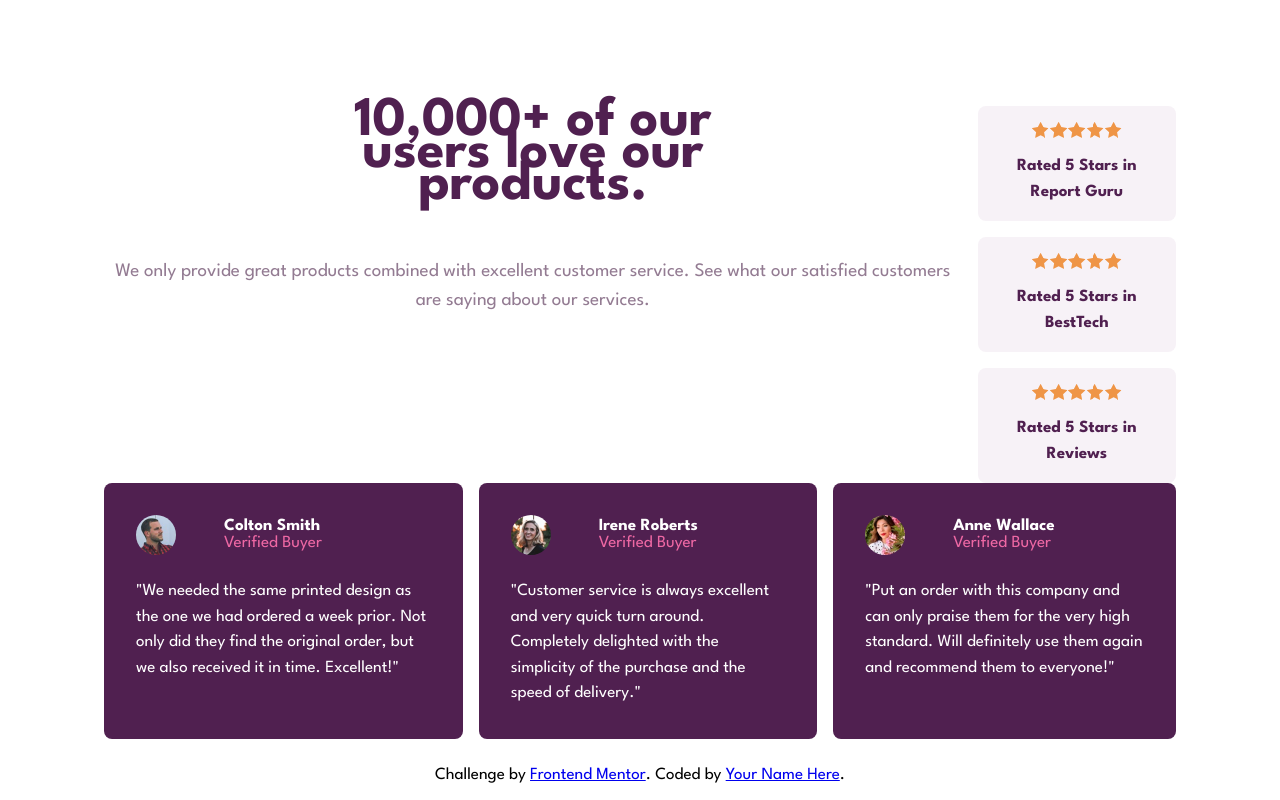
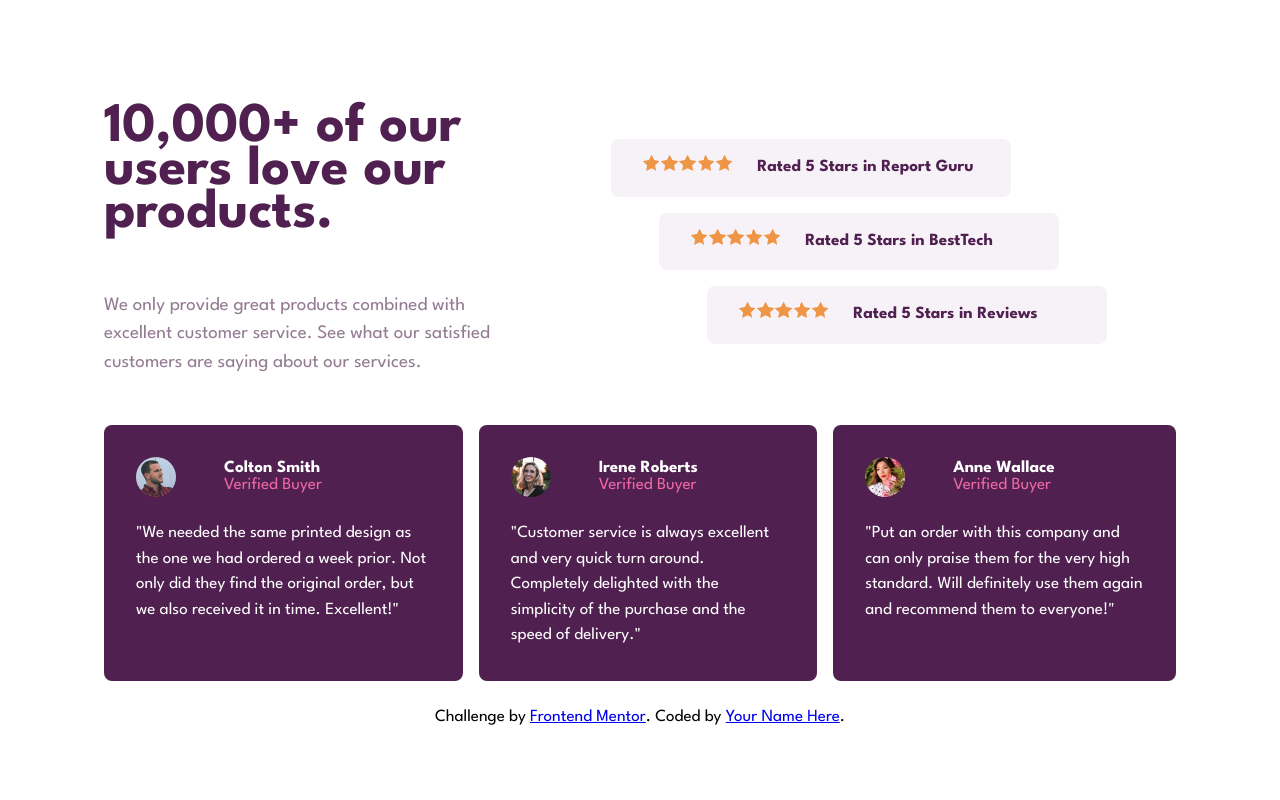
Before and after one commit to magda-korzeniowska/social-proof-section-frontendmentor, a plain HTML site: page index.html in a window 1280 px wide. Drawn offline with nearby package versions, Linux system fonts and the light colour scheme; files that its build step writes are made by us from their sources.

Commit message:
Add fixes to styling quotes for desktop

```diff
--- a/index.html
+++ b/index.html
@@ -15,8 +15,9 @@
 </head>
 
 <body>
-  <main class="container">
-    <div class="split">
+  <div class="container">
+    <main>
+
       <div class="intro">
         <h1>10,000+ of our users love our products.</h1>
         <p class="subtitle">We only provide great products combined with excellent customer service.
@@ -27,7 +28,7 @@
         <li>Rated 5 Stars in BestTech</li>
         <li>Rated 5 Stars in Reviews</li>
       </ul>
-    </div>
+
 
 
       <ul class="quotes split flow">
@@ -73,6 +74,7 @@
         </li>
       </ul>
     </main>
+  </div>
   <div class="attribution">
     Challenge by
     <a href="https://www.frontendmentor.io?ref=challenge" target="_blank">Frontend Mentor</a>. Coded by <a href="#">Your
--- a/scss/base/_global.scss
+++ b/scss/base/_global.scss
@@ -8,15 +8,40 @@ body {
 h1 {
   font-size: var(--fs-900);
   color: var(--clr-primary-700);
-  line-height: 2rem;
-  margin-left: auto;
-  margin-right: auto;
+  line-height: 2.7rem;
   margin-bottom: 1em;
   max-width: 12ch;
   font-weight: var(--fw-bold);
+  @media (max-width: 50rem) {
+    margin-left: auto;
+    margin-right: auto;
+  }
 }
 
 .subtitle {
   font-size: var(--fs-500);
   color: var(--clr-neutral-400);
 }
+
+// layout
+main {
+  display: grid;
+  gap: 3rem 1rem;
+}
+
+@media (min-width: 50rem) {
+  main {
+    grid-template-columns: 1fr 1.5fr;
+    text-align: left;
+  }
+  .intro {
+    grid-column: 1 / 2;
+  }
+  .ratings {
+    grid-column: 2 / 3;
+    align-self: center;
+  }
+  .quotes {
+    grid-column: 1 / -1;
+  }
+}
--- a/scss/base/_utilities.scss
+++ b/scss/base/_utilities.scss
@@ -15,7 +15,7 @@
   display: flex;
   flex-direction: column;
   gap: 1rem;
-  @media (min-width: 50em) {
+  @media (min-width: 50rem) {
     flex-direction: row;
   }
   .a-center {
--- a/scss/components/_ratings.scss
+++ b/scss/components/_ratings.scss
@@ -4,7 +4,7 @@
     background: var(--clr-neutral-200);
     font-weight: var(--fw-bold);
     color: var(--clr-primary-700);
-    padding: 1rem;
+    padding: 1rem 2rem;
     border-radius: var(--br);
     margin-left: auto;
     margin-right: auto;
@@ -19,5 +19,18 @@
       background-image: url(/images/icon-star.svg);
       background-repeat: space;
     }
+    @media (min-width: 50rem) {
+      display: flex;
+      align-content: center;
+      &::before {
+        margin: 0 1.5rem 0 0;
+      }
+      &:first-of-type {
+        transform: translateX(-3rem);
+      }
+      &:last-of-type {
+        transform: translateX(3rem);
+      }
+    }
   }
 }
```
Lines whose indentation alone changed are shown as unchanged.
